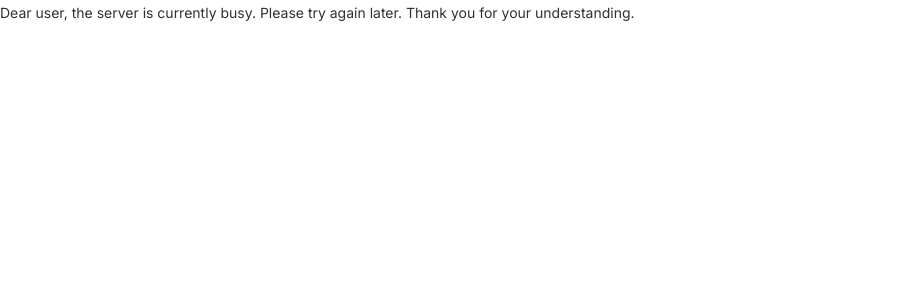
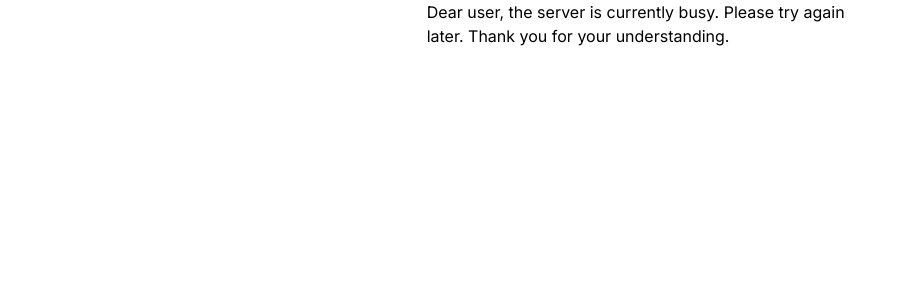
Before and after one commit to DavidSpaice/next, a Next.js app: page /warranty/error in a window 1280 px wide. Shown: the top 300 px of the page, without its empty margins (0-906 px from the left). Built offline with nearby package versions, Linux system fonts and the light colour scheme.

Commit message:
style updated

```diff
--- a/app/warranty/error/page.tsx
+++ b/app/warranty/error/page.tsx
@@ -1,11 +1,14 @@
-import React from 'react'
+import React from "react";
 
 function page() {
   return (
-    <div className='container'>
-        Dear user, the server is currently busy. Please try again later. Thank you for your understanding.
+    <div className="flex flex-col h-screen items-center">
+      <div className="w-2/6">
+        Dear user, the server is currently busy. Please try again later. Thank
+        you for your understanding.
+      </div>
     </div>
-  )
+  );
 }
 
 export default page;
--- a/app/warranty/thank-you/page.tsx
+++ b/app/warranty/thank-you/page.tsx
@@ -2,8 +2,8 @@ import React from "react";
 
 function page() {
   return (
-    <div className="container">
-      <div className="form-content">
+    <div className="flex flex-col h-screen items-center">
+      <div className="w-2/6">
         <p className="title">
           Thank you for registering your warranty with us.
         </p>
```
